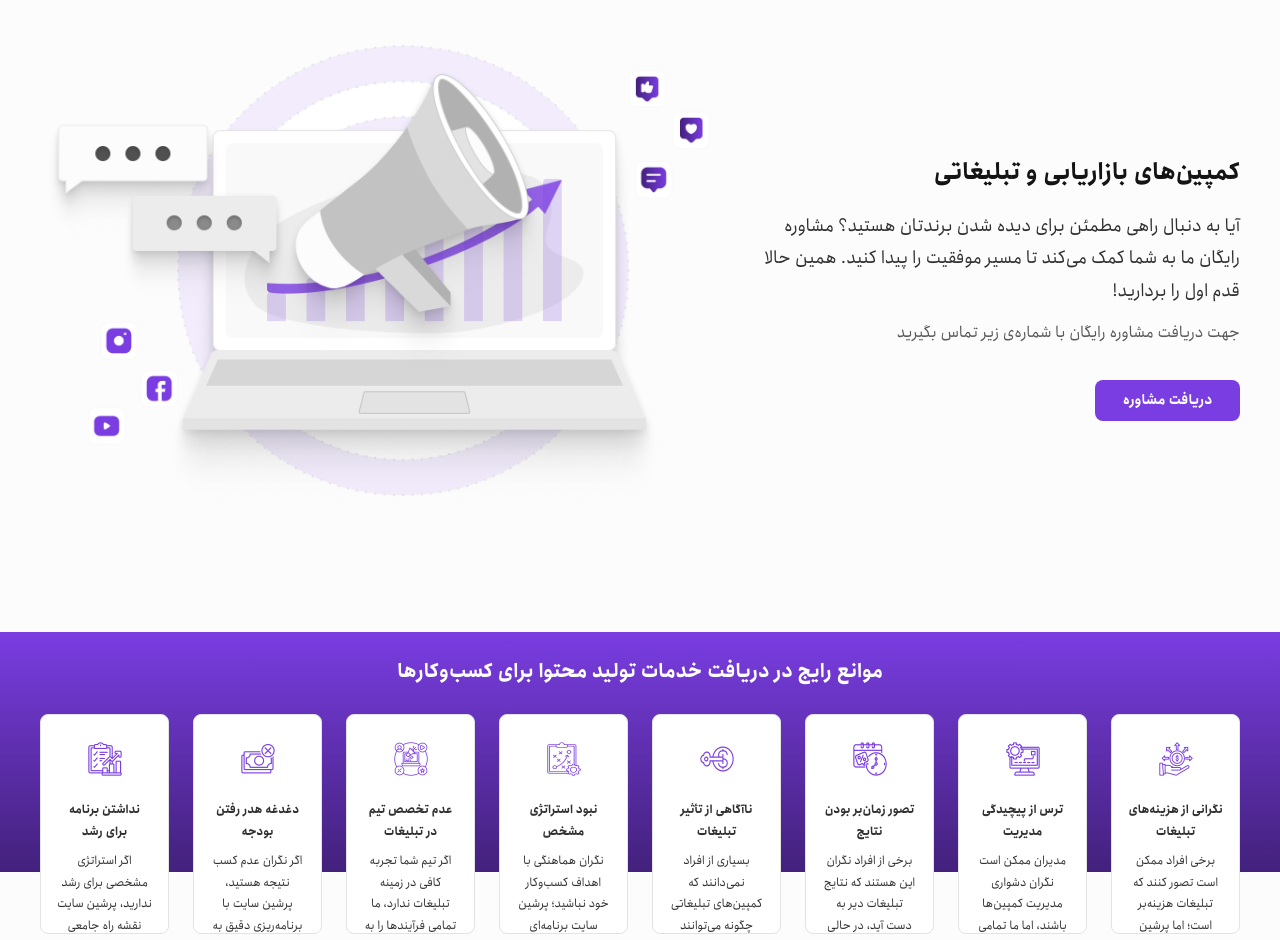
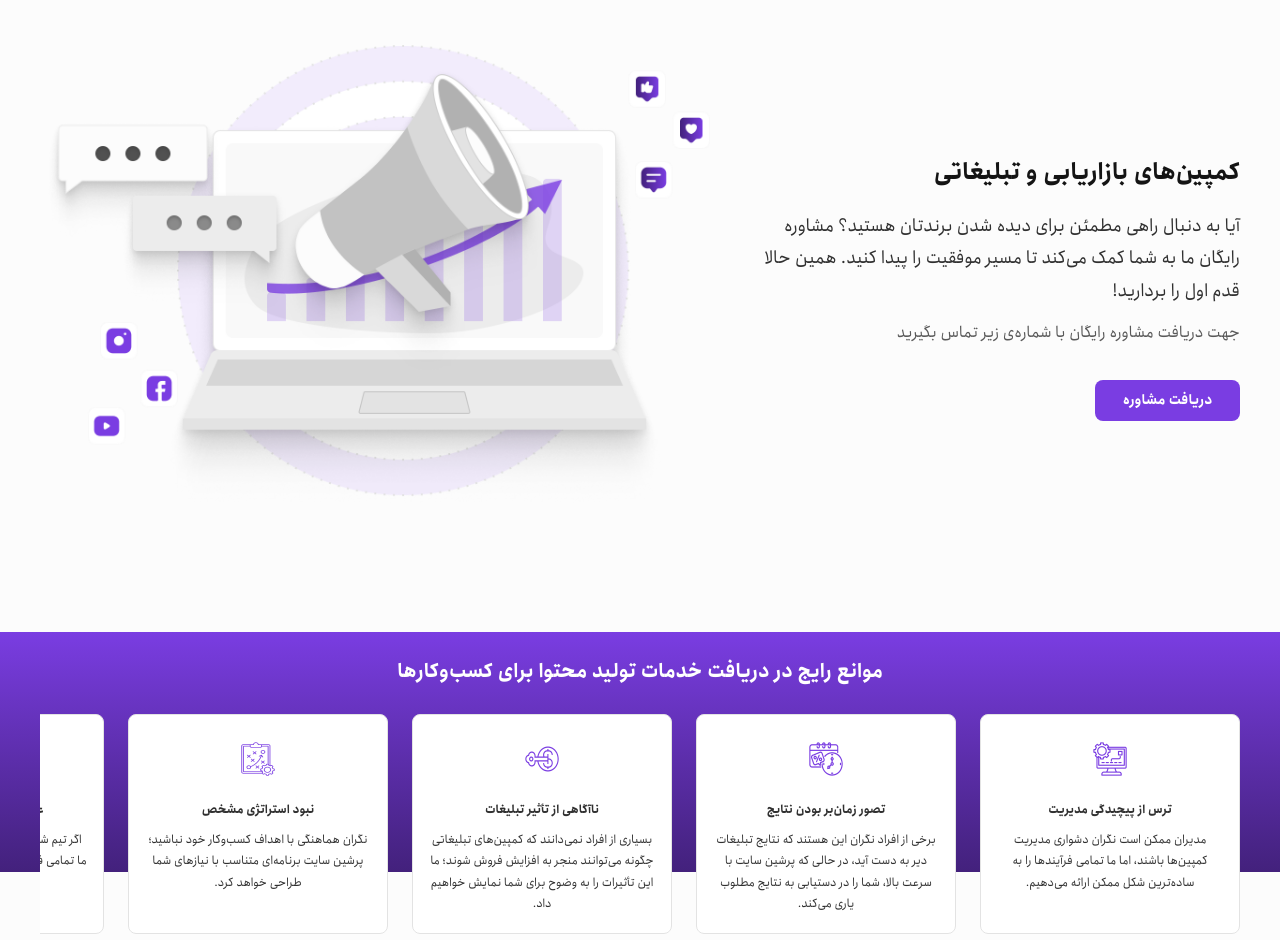
Before and after one commit to moodizone/persian, a Next.js app: page /campaigns in a window 1280 px wide. Shown: the top 940 px of the page. Built offline with nearby package versions, Linux system fonts and the light colour scheme.

Commit message:
🚧 add slider

```diff
--- a/src/app/campaigns/slider/index.tsx
+++ b/src/app/campaigns/slider/index.tsx
@@ -1,5 +1,7 @@
+"use client";
 import * as React from "react";
 import { StaticImageData } from "next/image";
+import { Keyboard, Autoplay } from "swiper/modules";
 
 import Item from "@/app/campaigns/slider/item";
 import hand from "../../../../public/img/hand.png";
@@ -10,6 +12,8 @@ import strategy from "../../../../public/img/strategy.png";
 import team from "../../../../public/img/team.png";
 import budget from "../../../../public/img/budget.png";
 import growth from "../../../../public/img/growth.png";
+import "swiper/css";
+import { Swiper, SwiperSlide } from "swiper/react";
 
 export interface CardType {
   icon: StaticImageData;
@@ -69,7 +73,7 @@ const items: CardType[] = [
       "اگر نگران عدم کسب نتیجه هستید، پرشین سایت با برنامه‌ریزی دقیق به شما اطمینان می‌دهد که از بودجه خود به بهترین نحو استفاده خواهید کرد.",
   },
   {
-    id: 7,
+    id: 8,
     icon: growth,
     title: "نداشتن برنامه برای رشد",
     description:
@@ -83,16 +87,32 @@ function Slider() {
       <h3 className="px-6 text-[18px] md:text-[20px] font-bold text-center text-white mb-6">
         {"موانع رایج در دریافت خدمات تولید محتوا برای کسب‌وکارها"}
       </h3>
-      <div className="w-full max-w-[1200px] mx-auto h-[220px] flex flex-nowrap gap-4 md:gap-6">
+      <div className="w-full max-w-[1200px] mx-auto h-[220px]">
+        <Swiper
+          spaceBetween={24}
+          slidesPerView="auto"
+          width={260}
+          className="w-full overflow-visible"
+          loop
+          modules={[Keyboard, Autoplay]}
+          keyboard={{ enabled: true }}
+          autoplay={{
+            delay: 3000,
+            pauseOnMouseEnter: true,
+            disableOnInteraction: false,
+          }}
+        >
           {items.map((item) => (
+            <SwiperSlide key={item.id} className="!w-[260px]">
               <Item
                 description={item.description}
                 icon={item.icon}
                 title={item.title}
-            key={item.id}
                 id={item.id}
               />
+            </SwiperSlide>
           ))}
+        </Swiper>
       </div>
       <div className="absolute  top-10 md:top-[60px] left-0 right-0 h-[220px] md:h-[240px] bg-linear-to-b from-purple-heart to-meteorite z-[-1]" />
     </div>
--- a/src/app/campaigns/slider/item.tsx
+++ b/src/app/campaigns/slider/item.tsx
@@ -5,7 +5,7 @@ import Image from "next/image";
 
 function Item({ description, icon, title }: CardType) {
   return (
-    <div className="flex flex-col w-[230px] h-[200px] md:w-[280px] md:h-[220px] py-4 px-4 md:py-6 bg-white border border-mercury rounded-lg">
+    <div className="flex flex-col w-[260px] h-[200px] md:h-[220px] py-4 px-4 md:py-6 bg-white border border-mercury rounded-lg">
       <div className="flex justify-center mb-2 md:mb-5">
         <Image src={icon} alt={title} width={40} height={40} />
       </div>
```
Lines whose indentation alone changed are shown as unchanged.
